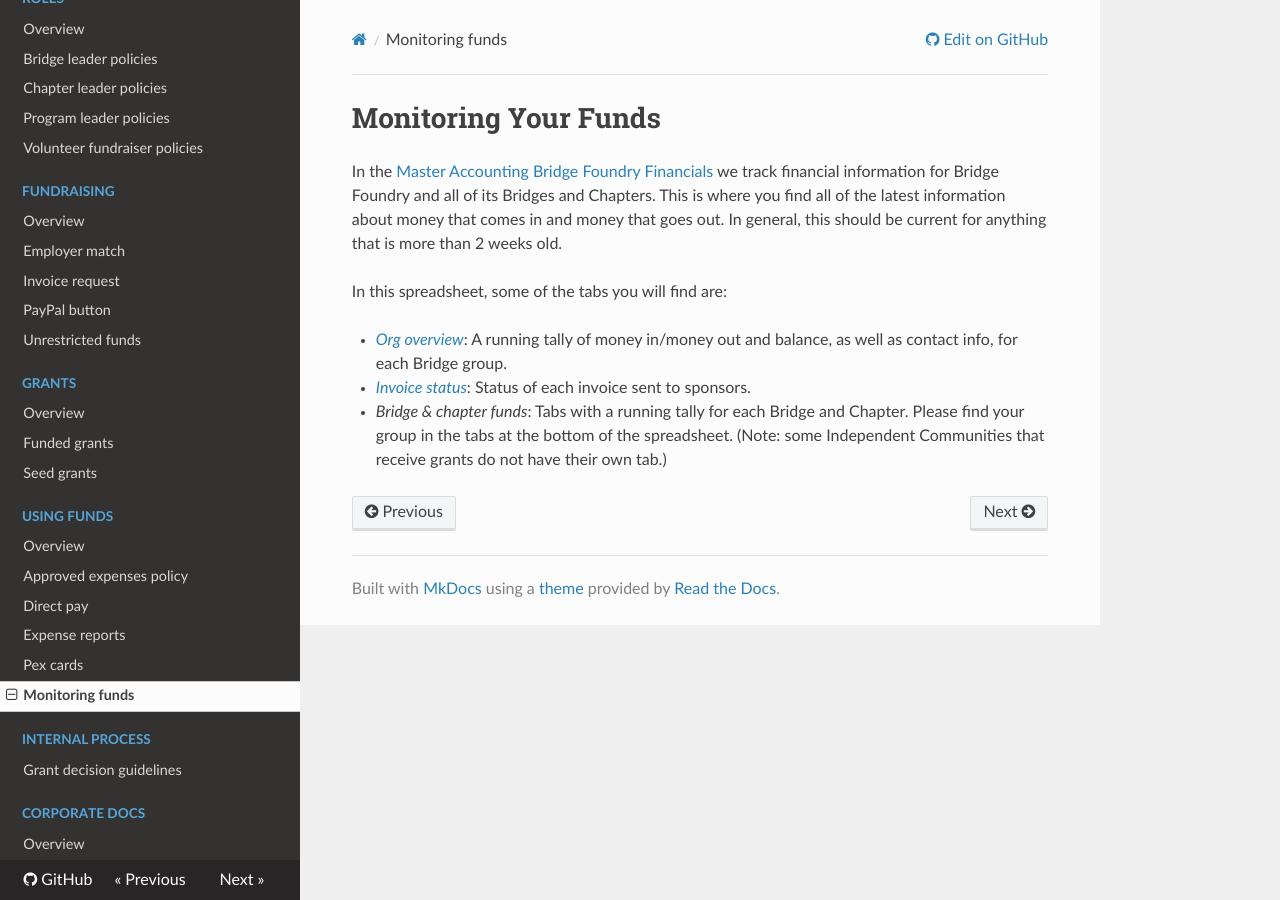
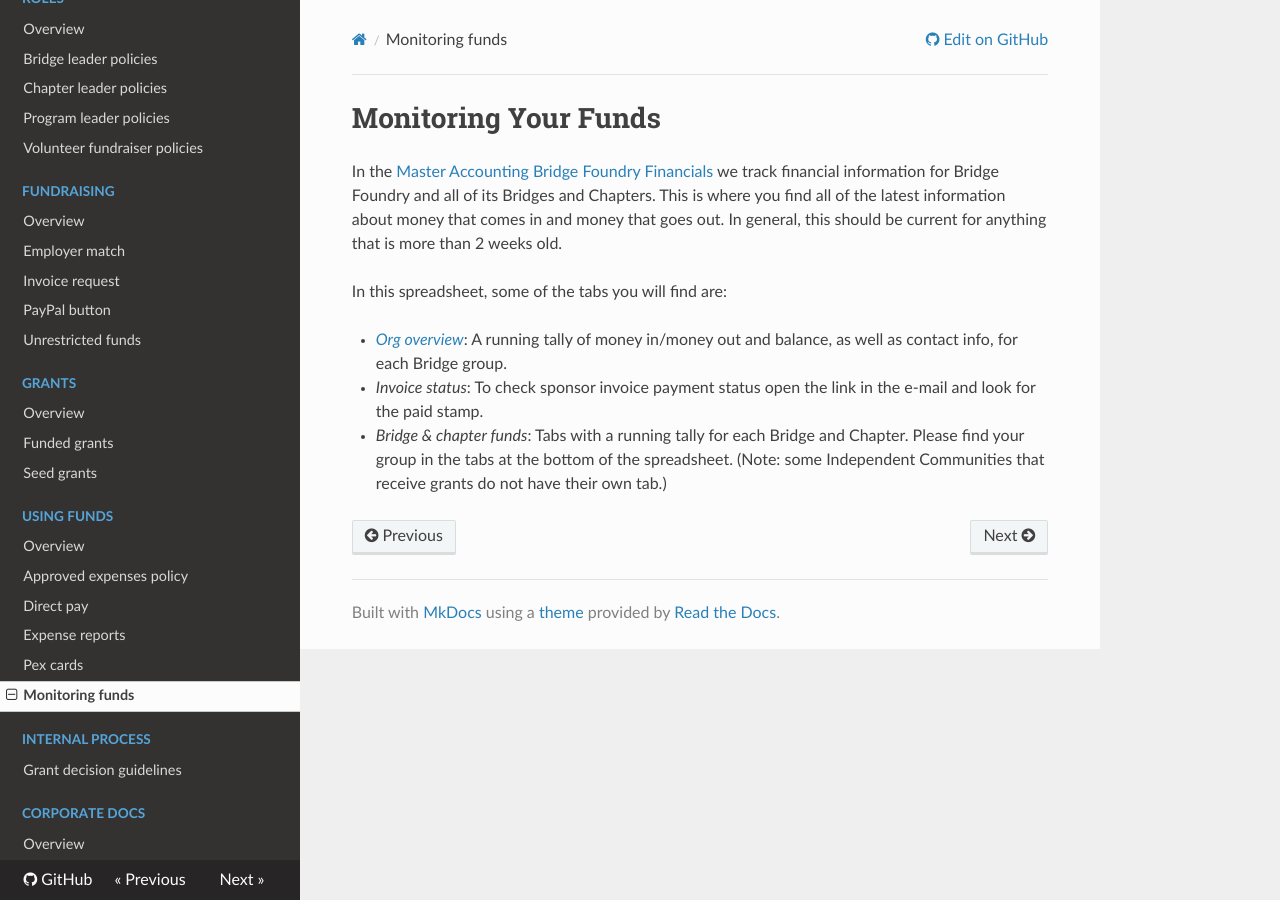
Before and after one commit to Satsaimistoowqp/bridgefoundry-operations, an MkDocs documentation site: the page built from docs/monitoring-funds.md, in a window 1280 px wide. Built offline with MkDocs 1.6.1, drawn with Linux system fonts in a browser that asks for light colours; nearby versions of some CDN libraries; old or Windows-style settings are respelled for this version of MkDocs.

Commit message:
Update links and new text for checking invoice status

```diff
--- a/docs/monitoring-funds.md
+++ b/docs/monitoring-funds.md
@@ -1,9 +1,9 @@
 # Monitoring Your Funds
 
-In the [Master Accounting Bridge Foundry Financials](http://bit.ly/bridges-financials) we track financial information for Bridge Foundry and all of its Bridges and Chapters. This is where you find all of the latest information about money that comes in and money that goes out.  In general, this should be current for anything that is more than 2 weeks old.
+In the [Master Accounting Bridge Foundry Financials](https://docs.google.com/spreadsheets/d/1ImzwdUEd6j0jwDGW7fHS42qc739fh9LMOUmu_yggIO4/edit?usp=sharing) we track financial information for Bridge Foundry and all of its Bridges and Chapters. This is where you find all of the latest information about money that comes in and money that goes out.  In general, this should be current for anything that is more than 2 weeks old.
 
 In this spreadsheet, some of the tabs you will find are:
 
-* *[Org overview](https://docs.google.com/spreadsheets/d/10TzUid02hIkZTCjwKLI-c-OX5OeB2yergr71eHCc3uc/edit#gid=2079783535)*: A running tally of money in/money out and balance, as well as contact info, for each Bridge group.
-* *[Invoice status](https://docs.google.com/spreadsheets/d/10TzUid02hIkZTCjwKLI-c-OX5OeB2yergr71eHCc3uc/edit#gid=1195766135)*: Status of each invoice sent to sponsors.
+* *[Org overview](https://docs.google.com/spreadsheets/d/1ImzwdUEd6j0jwDGW7fHS42qc739fh9LMOUmu_yggIO4/edit#gid=1763745125)*: A running tally of money in/money out and balance, as well as contact info, for each Bridge group.
+* *Invoice status*: To check sponsor invoice payment status open the link in the e-mail and look for the paid stamp.
 * *Bridge & chapter funds*: Tabs with a running tally for each Bridge and Chapter. Please find your group in the tabs at the bottom of the spreadsheet. (Note: some Independent Communities that receive grants do not have their own tab.)
```
